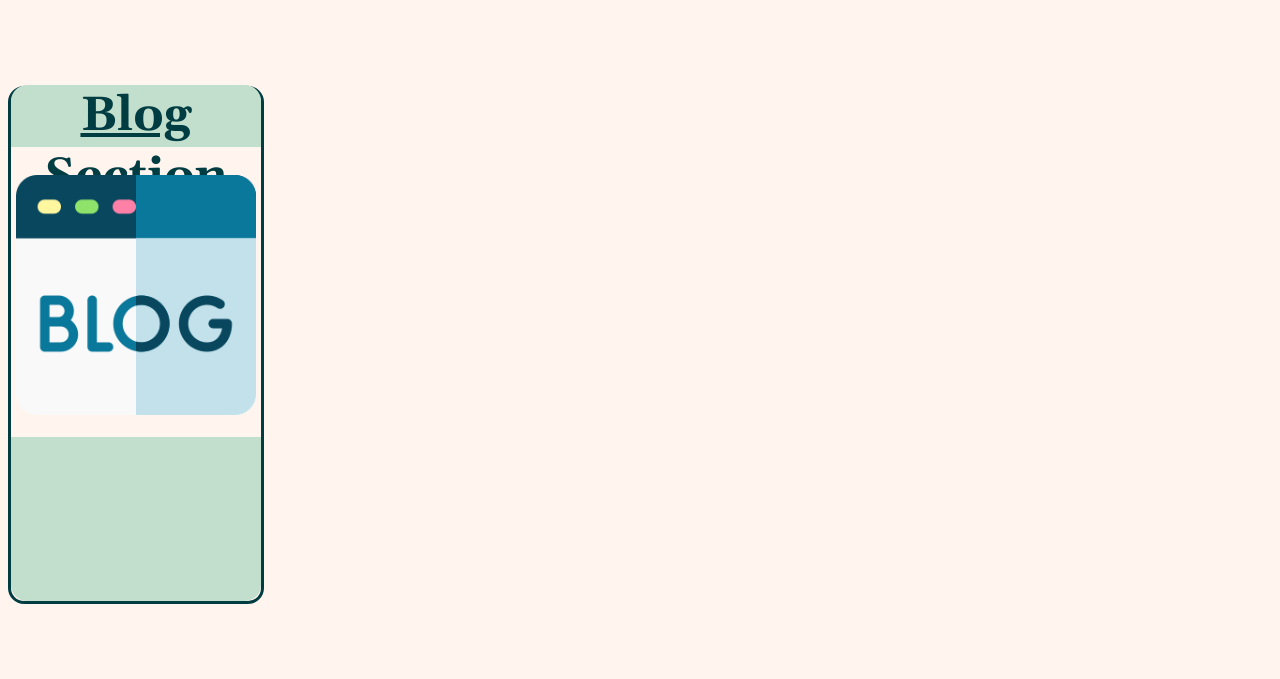
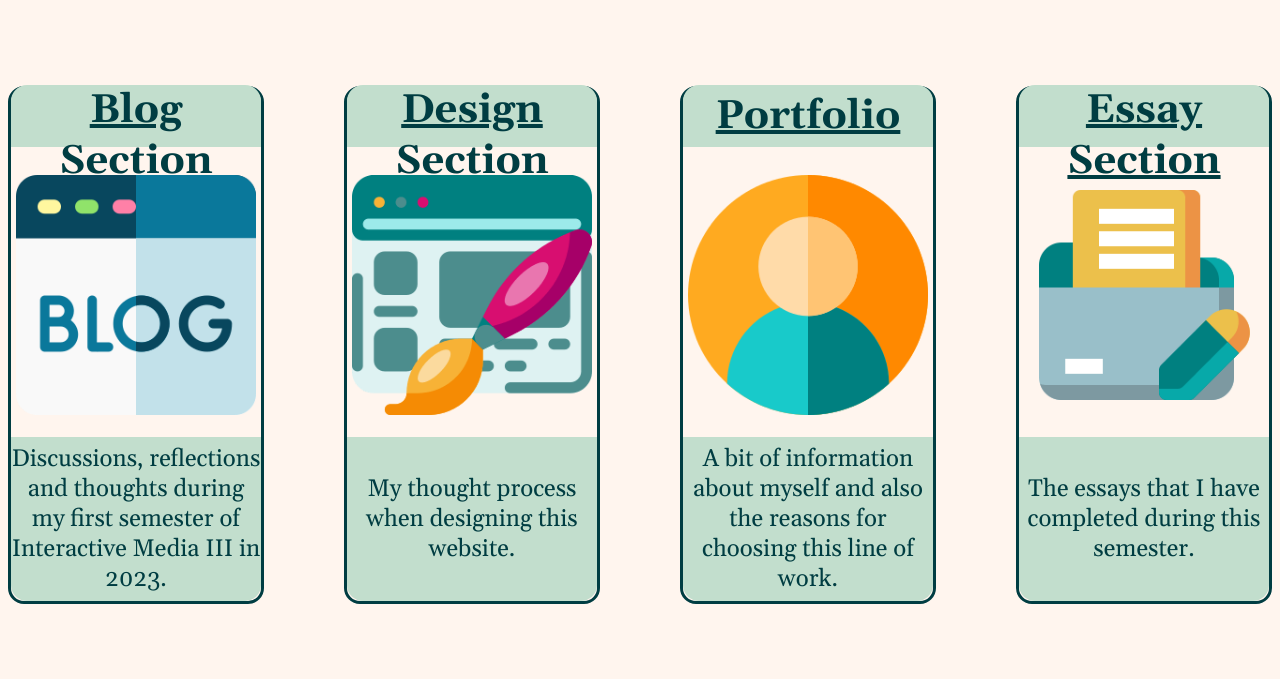
Before and after one commit to Keenan-Kistoo/2438840_KeenanKistoo_FinalWebsite, a plain HTML site: page index.html in a window 1280 px wide. Shown: the part 800-1479 px from the top of the page. Drawn offline with nearby package versions, Linux system fonts and the light colour scheme.

Commit message:
Completed the homepage

```diff
--- a/index.html
+++ b/index.html
@@ -42,7 +42,57 @@
           </h2>
           <img class="home-image blog-image" src="blog.png" alt="Blog image" />
 
-          <p class="desc"></p>
+          <p class="desc">
+            Discussions, reflections and thoughts during my first semester of
+            Interactive Media III in 2023.
+          </p>
+        </section>
+        <section class="home-info">
+          <h2 class="sub-head">
+            <a class="head-link" id="blog-tab" href="design.html"
+              >Design Section</a
+            >
+          </h2>
+          <img
+            class="home-image blog-image"
+            src="design.png"
+            alt="Design image"
+          />
+
+          <p class="desc">My thought process when designing this website.</p>
+        </section>
+        <section class="home-info">
+          <h2 class="sub-head">
+            <a class="head-link" id="blog-tab" href="portfolio.html"
+              >Portfolio</a
+            >
+          </h2>
+          <img
+            class="home-image blog-image"
+            src="profile.png"
+            alt="Profile image"
+          />
+
+          <p class="desc">
+            A bit of information about myself and also the reasons for choosing
+            this line of work.
+          </p>
+        </section>
+        <section class="home-info">
+          <h2 class="sub-head">
+            <a class="head-link" id="blog-tab" href="blog.html"
+              >Essay Section</a
+            >
+          </h2>
+          <img
+            class="home-image blog-image"
+            src="essay.png"
+            alt="Essay image"
+          />
+
+          <p class="desc">
+            The essays that I have completed during this semester.
+          </p>
         </section>
       </section>
     </main>
@@ -52,17 +102,17 @@
           <h3 class="foot-head" id="web-head">Website</h3>
           <section class="link-group">
             <ul class="web-links">
-              <li><a href="/index.html" class="foot-links">Homepage</a></li>
+              <li><a href="index.html" class="foot-links">Homepage</a></li>
               <li>
                 <a href="blog.html" class="foot-links">Blogs</a>
               </li>
               <li>
-                <a href="/HTML/design.html" class="foot-links">Designs</a>
+                <a href="design.html" class="foot-links">Designs</a>
               </li>
               <li>
-                <a href="/HTML/portfolio.html" class="foot-links">Portfolio</a>
+                <a href="portfolio.html" class="foot-links">Portfolio</a>
               </li>
-              <li><a href="/HTML/BlogPosts/" class="foot-links">Essays</a></li>
+              <li><a href="essay.html" class="foot-links">Essays</a></li>
             </ul>
           </section>
         </section>
--- a/style.css
+++ b/style.css
@@ -418,7 +418,7 @@ h3.foot-head {
   color: #003d42;
   display: block;
   font-family: "Gelasio", serif;
-  font-size: 3rem;
+  font-size: 2.5rem;
   align-items: center;
   margin: auto;
   margin: auto;
```
